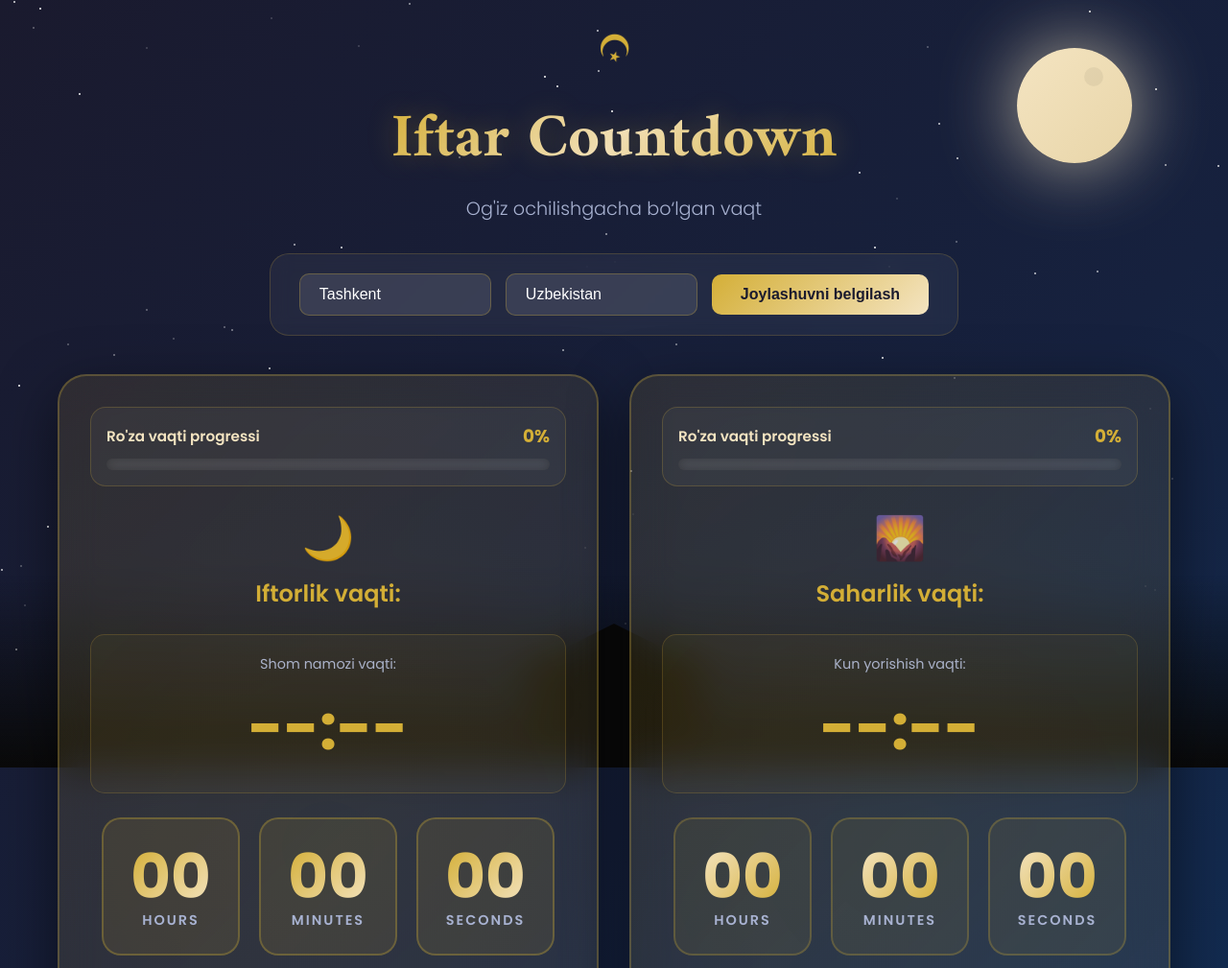
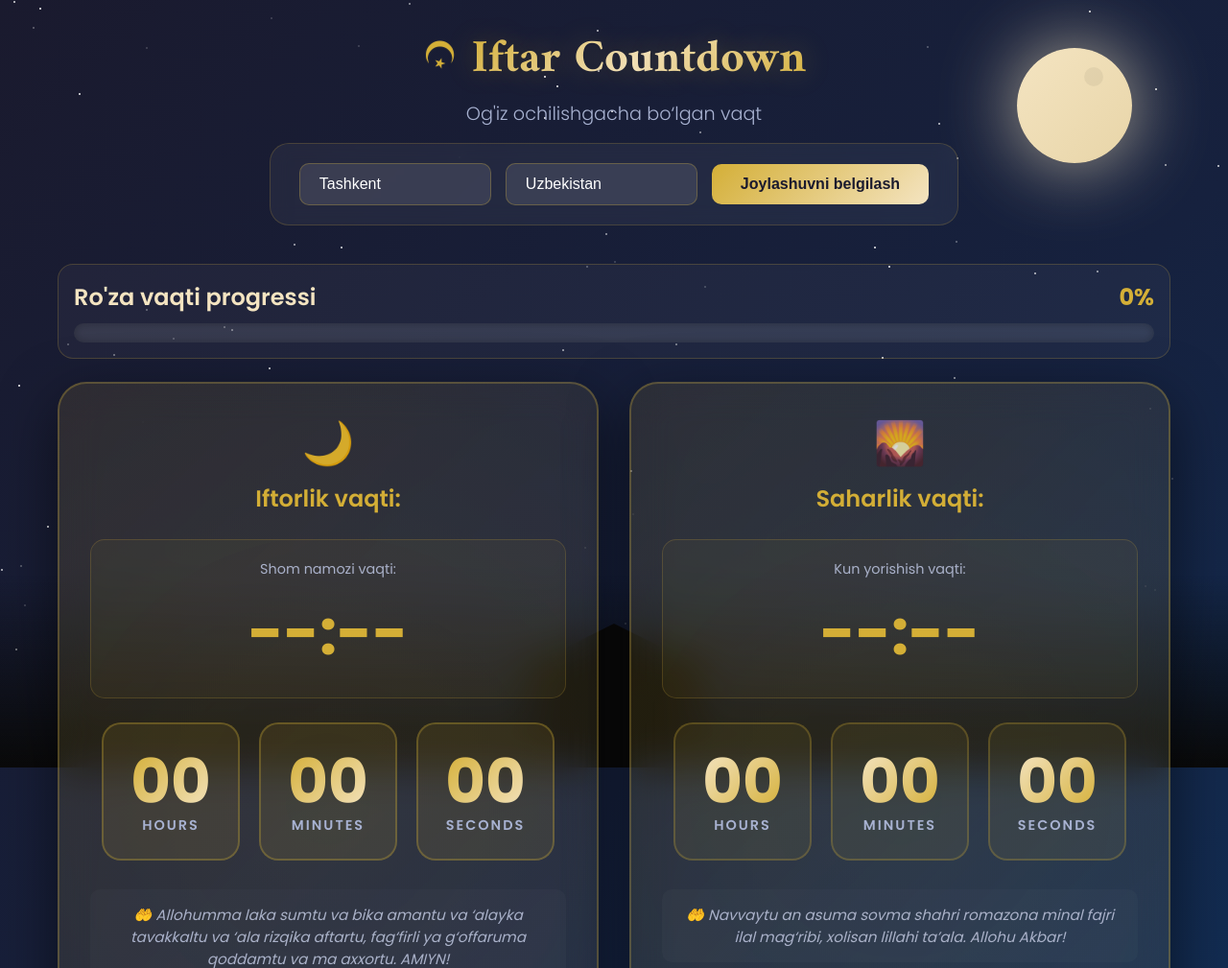
Before and after one commit to rxomidov/iftarcountdown, a plain HTML site: page index.html in a window 1280 px wide. Shown: the top 1009 px of the page at 96% size. Drawn offline with Linux system fonts and the light colour scheme; no server answers.

Commit message:
some chanegs

```diff
--- a/index.html
+++ b/index.html
@@ -117,8 +117,10 @@
 
         .header {
             text-align: center;
-            margin-bottom: 32px;
+            margin-bottom: 0px;
             animation: fadeInDown 1s ease-out;
+            display: flex;
+            align-items: center;
         }
 
         .islamic-pattern {
@@ -126,6 +128,7 @@
             color: #d4af37;
             margin-bottom: 10px;
             animation: rotatePattern 20s linear infinite;
+            margin-right: 1rem;
         }
 
         @keyframes rotatePattern {
@@ -135,7 +138,7 @@
 
         h1 {
             font-family: 'Amiri', serif;
-            font-size: 4rem;
+            font-size: 3rem;
             font-weight: 700;
             background: linear-gradient(135deg, #d4af37 0%, #f4e4c1 50%, #d4af37 100%);
             -webkit-background-clip: text;
@@ -148,6 +151,7 @@
             font-size: 1.2rem;
             color: #a8b2d1;
             font-weight: 300;
+            margin-bottom: 1rem;
         }
 
         /* Location Selector */
@@ -248,6 +252,8 @@
             background: rgba(255, 255, 255, 0.04);
             border: 1px solid rgba(212, 175, 55, 0.22);
             border-radius: 16px;
+            width: 100%;
+            font-size: 1.5rem;
         }
 
         .fasting-progress-header {
@@ -257,20 +263,18 @@
             gap: 16px;
             margin-bottom: 10px;
             color: #f4e4c1;
-            font-size: 0.95rem;
             font-weight: 600;
         }
 
         .fasting-progress-percent {
             color: #d4af37;
-            font-size: 1.15rem;
             font-weight: 700;
             white-space: nowrap;
         }
 
         .fasting-progress-track {
             width: 100%;
-            height: 12px;
+            height: 20px;
             overflow: hidden;
             background: rgba(255, 255, 255, 0.1);
             border-radius: 999px;
@@ -617,16 +621,14 @@
         <div class="header">
             <div class="islamic-pattern">☪</div>
             <h1>Iftar Countdown</h1>
+        </div>
         <p class="subtitle">Og'iz ochilishgacha bo‘lgan vaqt</p>
-        </div>
 
         <div class="location-selector">
             <input type="text" id="cityInput" placeholder="Enter your city">
             <input type="text" id="countryInput" placeholder="Country">
             <button onclick="updateLocation()">Joylashuvni belgilash</button>
         </div>
-        <div style="display: flex; margin-bottom: 2rem;">
-            <div class="countdown-card" style="margin-right: 2rem;">
         <div class="fasting-progress">
             <div class="fasting-progress-header">
                 <span>Ro'za vaqti progressi</span>
@@ -636,6 +638,8 @@
                 <div class="fasting-progress-fill" id="iftarProgressFill"></div>
             </div>
         </div>
+        <div style="display: flex; margin-bottom: 2rem;">
+            <div class="countdown-card" style="margin-right: 2rem;">
                 <div class="suhoor-header">
                     <div class="islamic-icon">🌙</div>
                     <div class="status-text" id="statusText">Iftorlik vaqti:</div>
@@ -669,15 +673,6 @@
             </div>
 
             <div class="countdown-card">
-                <div class="fasting-progress">
-                    <div class="fasting-progress-header">
-                        <span>Ro'za vaqti progressi</span>
-                        <span class="fasting-progress-percent" id="suhoorProgressPercent">0%</span>
-                    </div>
-                    <div class="fasting-progress-track">
-                        <div class="fasting-progress-fill" id="suhoorProgressFill"></div>
-                    </div>
-                </div>
                 <div class="suhoor-section">
                     <div class="suhoor-header">
                         <div class="islamic-icon">🌄</div>
@@ -917,8 +912,6 @@
 
             document.getElementById('iftarProgressPercent').textContent = progressText;
             document.getElementById('iftarProgressFill').style.width = progressWidth;
-            document.getElementById('suhoorProgressPercent').textContent = progressText;
-            document.getElementById('suhoorProgressFill').style.width = progressWidth;
         }
 
         // Update Iftar countdown
```
Lines whose indentation alone changed are shown as unchanged.
